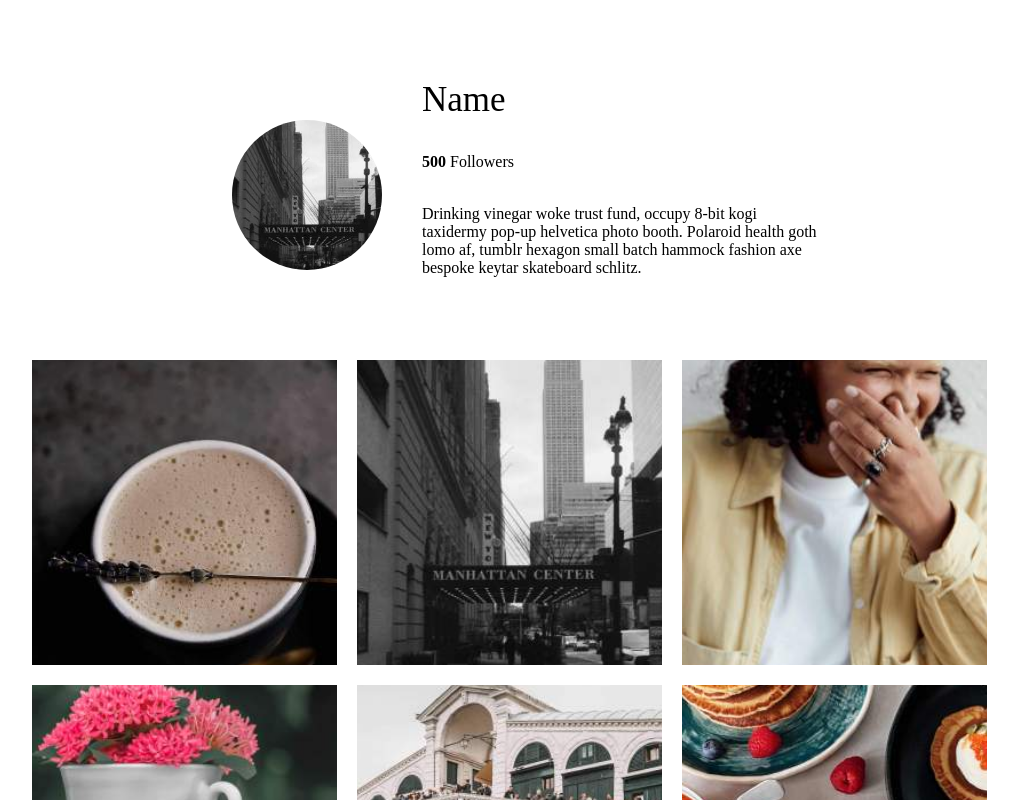
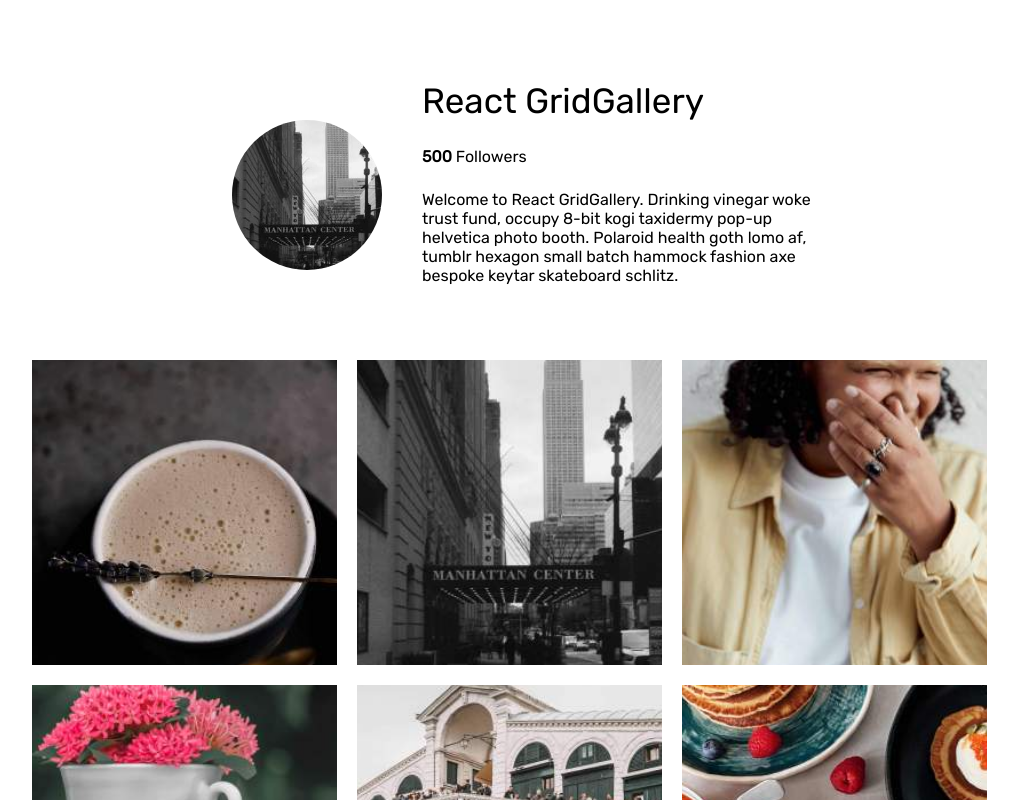
Before and after one commit to rvigil24/react-grid-gallery, a React (Create React App) app: page /gallery in a window 1280 px wide. Shown: the top 800 px of the page, without its empty margins (133-1151 px from the left). Built offline with nearby package versions, Linux system fonts and the light colour scheme.

Commit message:
Rubik Font added to style of the project

```diff
--- a/public/index.html
+++ b/public/index.html
@@ -8,7 +8,8 @@
       name="description"
       content="This is a website using React, React-Router and Styled Components"
     />
-
+    <link rel="preconnect" href="https://fonts.gstatic.com">
+    <link href="https://fonts.googleapis.com/css2?family=Rubik&display=swap" rel="stylesheet">
     <title>React Grid Gallery</title>
   </head>
   <body>
--- a/src/App.jsx
+++ b/src/App.jsx
@@ -1,5 +1,7 @@
 import Routes from "./routes";
 import { BrowserRouter } from "react-router-dom";
+
+import "./global.css";
 
 const App = () => {
   return (
--- a/src/components/UserGrid.jsx
+++ b/src/components/UserGrid.jsx
@@ -35,12 +35,12 @@ export const UserGrid = () => {
       <Photo>
         <ProfileImage />
       </Photo>
-      <Name>Name</Name>
+      <Name>React GridGallery</Name>
       <Label>
         <strong>500</strong> Followers
       </Label>
       <Description>
-        Drinking vinegar woke trust fund, occupy 8-bit kogi taxidermy pop-up
+        Welcome to React GridGallery. Drinking vinegar woke trust fund, occupy 8-bit kogi taxidermy pop-up
         helvetica photo booth. Polaroid health goth lomo af, tumblr hexagon
         small batch hammock fashion axe bespoke keytar skateboard schlitz.
       </Description>
--- /dev/null
+++ b/src/global.css
@@ -0,0 +1,9 @@
+* {
+  margin: 0;
+  padding: 0;
+  box-sizing: border-box;
+}
+
+body{
+    font-family: 'Rubik', sans-serif;
+}
```
